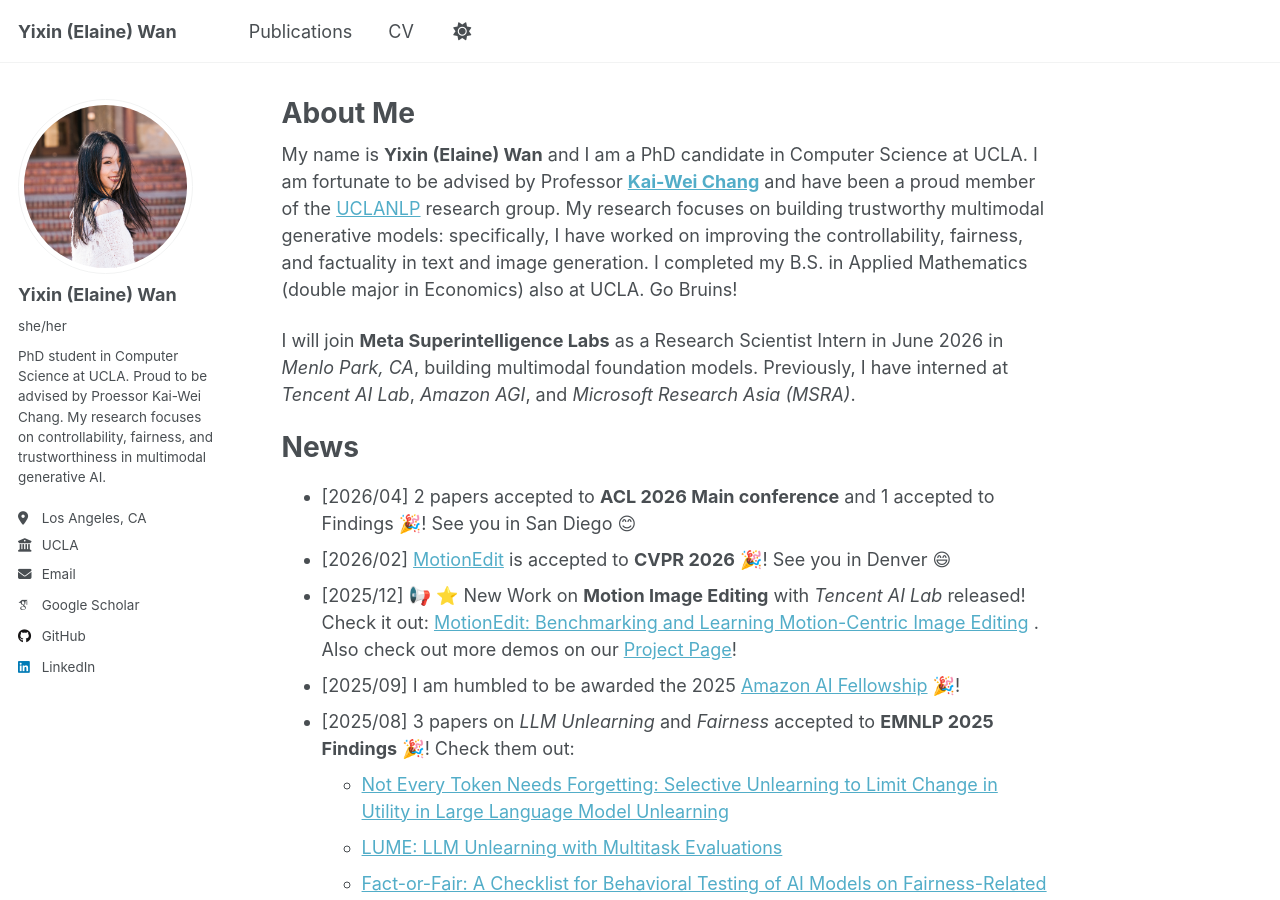
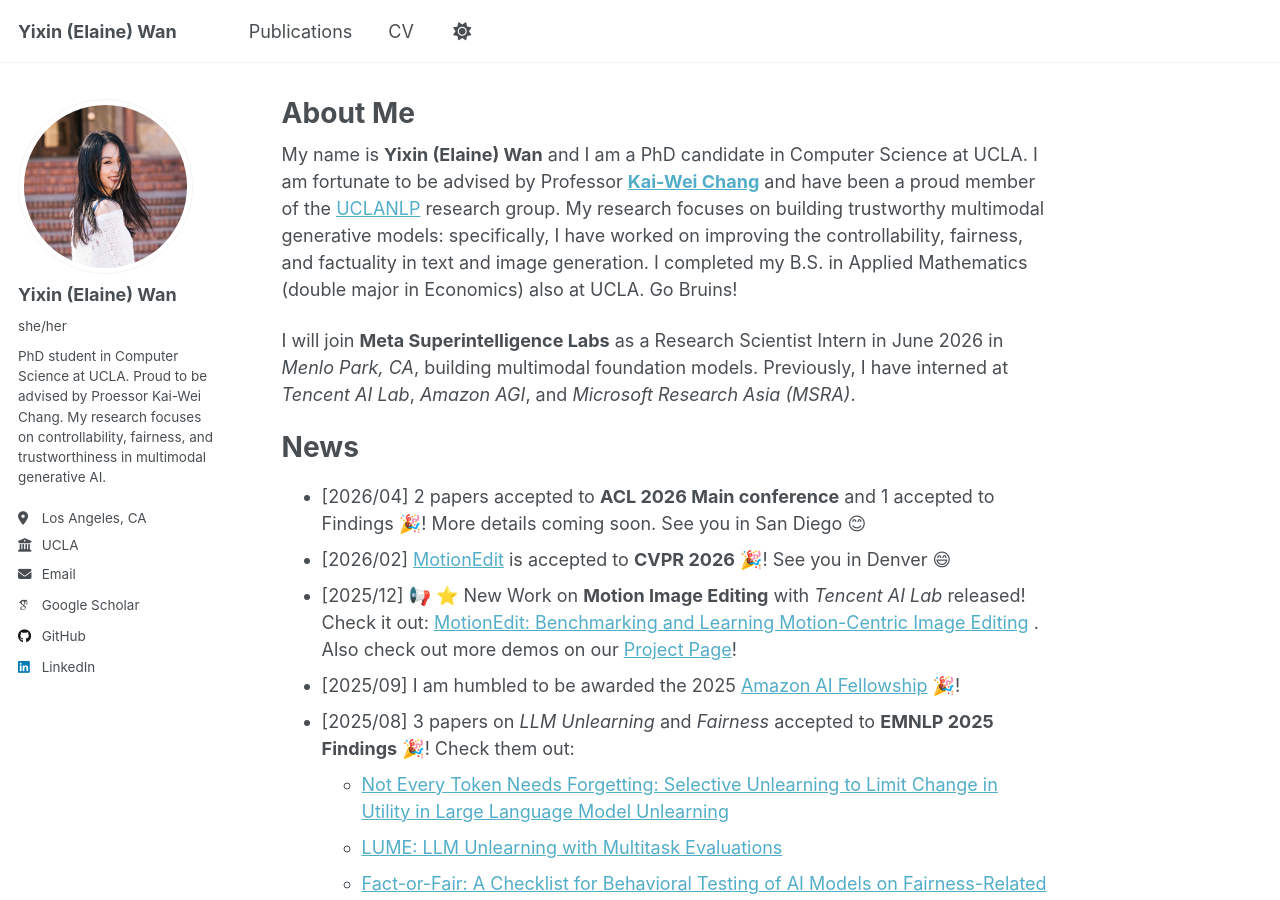
Before and after one commit to elainew728/elainew728.github.io, a Jekyll site: the page built from _pages/about.md, in a window 1280 px wide and 900 px high. Built offline with Jekyll 4.4.1, drawn with Linux system fonts in a browser that asks for light colours; some web fonts are replaced; a script that is not in the unit is left out.

```diff
--- a/_pages/about.md
+++ b/_pages/about.md
@@ -13,7 +13,7 @@ I will join **Meta Superintelligence Labs** as a Research Scientist Intern in Ju
 
 News
 ======
-* [2026/04] 2 papers accepted to **ACL 2026 Main conference** and 1 accepted to Findings 🎉! See you in San Diego 😊
+* [2026/04] 2 papers accepted to **ACL 2026 Main conference** and 1 accepted to Findings 🎉! More details coming soon. See you in San Diego 😊
 * [2026/02] [MotionEdit](https://arxiv.org/abs/2512.10284) is accepted to **CVPR 2026** 🎉! See you in Denver 😄
 * [2025/12] 📢 ⭐️ New Work on **Motion Image Editing** with *Tencent AI Lab* released! Check it out: [MotionEdit: Benchmarking and Learning Motion-Centric Image Editing](https://arxiv.org/abs/2512.10284) . Also check out more demos on our [Project Page](https://motion-edit.github.io/)!
 * [2025/09] I am humbled to be awarded the 2025 [Amazon AI Fellowship](https://samueli.ucla.edu/15-ucla-engineering-doctoral-students-named-amazon-ai-fellows/) 🎉!
```
